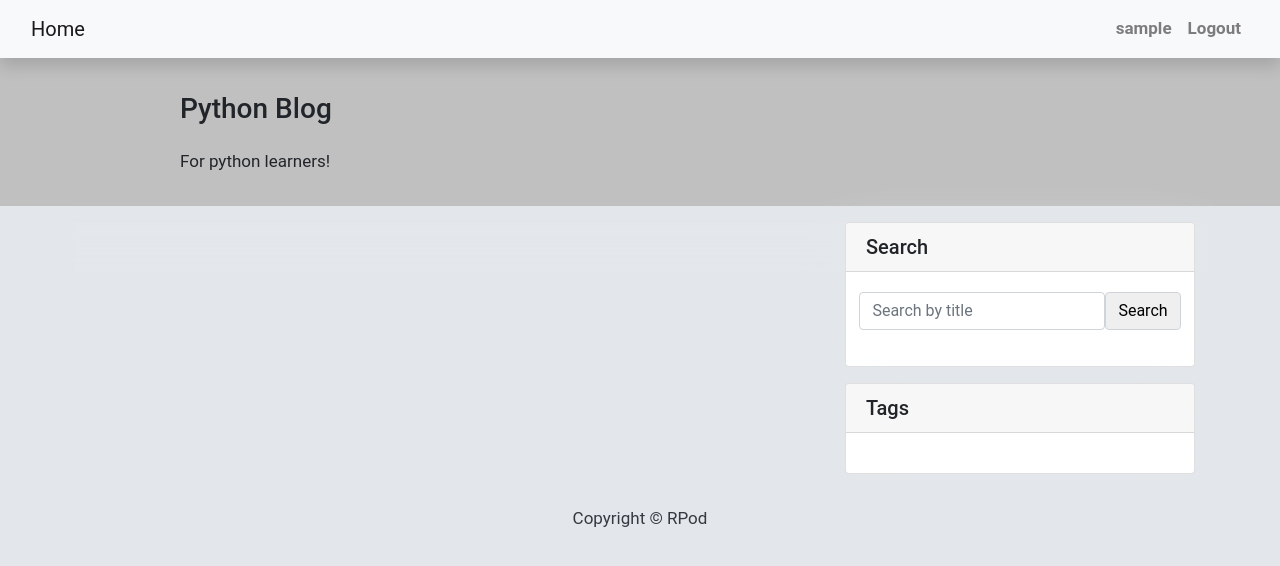
After one commit to RPodolets/Python-Blog, a Django app: page /post/ in a window 1280 px wide. The commit adds this page. Shown: the top 566 px of the page. Run offline with Django 4.2, Linux system fonts and the light colour scheme; the visitor is signed in with stand-in values (Sample User, id 1); data that the repository does not hold is empty; some libraries are stand-ins or nearby versions.

Commit message:
Add search form to sidebar

```diff
--- a/Python_blog/settings.py
+++ b/Python_blog/settings.py
@@ -142,4 +142,4 @@ INTERNAL_IPS = [
     "127.0.0.1",
 ]
 
-LOGIN_REDIRECT_URL = "/"
+LOGIN_REDIRECT_URL = "/post/"
--- a/blog/forms.py
+++ b/blog/forms.py
@@ -14,3 +14,16 @@ class SignUpForm(UserCreationForm):
     class Meta:
         model = User
         fields = ("username", "first_name", "last_name", "email", "password1", "password2")
+
+
+class PostSearchForm(forms.Form):
+    title = forms.CharField(
+        max_length=255,
+        required=False,
+        label="",
+        widget=forms.TextInput(
+            attrs={
+                "placeholder": "Search by title"
+            }
+        )
+    )
--- a/blog/urls.py
+++ b/blog/urls.py
@@ -1,11 +1,27 @@
 from django.urls import path
 
-from blog.views import PostListView, post_detail, SignUpView
+from blog.views import (
+    PostListView,
+    post_detail,
+    SignUpView,
+    UserDetailView,
+    PostUpdateView,
+    PostDeleteView,
+    UserUpdate,
+    UserDelete,
+    index,
+)
 
 urlpatterns = [
-    path("", PostListView.as_view(), name="index"),
-    path("<int:pk>/", post_detail, name="post_detail"),
-    path("signup/", SignUpView.as_view(), name="signup"),
+    path("", index, name="index"),
+    path("post/", PostListView.as_view(), name="post_list"),
+    path("post/<int:pk>/", post_detail, name="post_detail"),
+    path("post/<int:pk>/update", PostUpdateView.as_view(), name="post_update"),
+    path("post/<int:pk>/delete", PostDeleteView.as_view(), name="post_delete"),
+    path("user/<int:pk>", UserDetailView.as_view(), name="user_detail"),
+    path("user/<int:pk>/update", UserUpdate.as_view(), name="user_update"),
+    path("user/<int:pk>/delete", UserDelete.as_view(), name="user_delete"),
+    path("signup/", SignUpView.as_view(), name="signup")
 ]
 
 app_name = "blog"
--- a/static/css/styles.css
+++ b/static/css/styles.css
@@ -9,8 +9,7 @@ body {
 }
 
 .masthead {
-    /*background-color: grey;*/
-    background-image: url("../img/background.png");
+    background-color: silver;
     height: auto;
     padding-bottom: 15px;
     box-shadow: 0 16px 48px #E3E7EB;
@@ -37,3 +36,16 @@ body {
     text-decoration: none;
     -webkit-transition: color 0.2s;
 }
+
+.search-button {
+    display: block;
+    height: calc(1.5em + 0.75rem + 2px);
+    padding: 0.375rem 0.75rem;
+    font-size: 1rem;
+    font-weight: 400;
+    line-height: 1.5;
+    background-clip: padding-box;
+    border: 1px solid #ced4da;
+    border-radius: 0.25rem;
+    transition: border-color .15s ease-in-out,box-shadow .15s ease-in-out;
+}
--- a/templates/blog/post_list.html
+++ b/templates/blog/post_list.html
@@ -1,4 +1,21 @@
+{% extends "base.html" %}
 {% block content %}
+  <header class="masthead">
+    <div class="overlay"></div>
+    <div class="container">
+      <div class="row">
+        <div class=" col-md-8 col-md-10 mx-auto">
+          <div class="site-heading">
+            <h3 class=" site-heading my-4 mt-3 text-darkgrey"> Python Blog </h3>
+            <p class="text-black">For python learners! &nbsp</p>
+          </div>
+        </div>
+      </div>
+    </div>
+  </header>
+  <div class="container">
+    <div class="row">
+      <div class="col-md-8 mt-3 left">
         {% for post in post_list %}
           <div class="card mb-4">
             <div class="card-body">
@@ -14,4 +31,9 @@
             </div>
           </div>
         {% endfor %}
+        {% include "includes/pagination.html" %}
+      </div>
+      {% include "includes/sidebar.html"  with tags=tag_list %}
+    </div>
+  </div>
 {% endblock %}
--- a/templates/includes/navigation.html
+++ b/templates/includes/navigation.html
@@ -15,7 +15,7 @@
             </a>
           </li>
           <li class="nav-item">
-            <a href="{% url 'logout'%}?next={{request.path}}"
+            <a href="{% url 'logout'%}?next={% url 'blog:index' %}"
                class="nav-link text-black font-weight-bold">Logout
             </a>
           </li>
@@ -26,12 +26,12 @@
             </a>
           </li>
         {% endif %}
-        <li class="nav-item text-black">
-          <a class="nav-link text-black font-weight-bold" href="#">About</a>
-        </li>
-        <li class="nav-item text-black">
-          <a class="nav-link text-black font-weight-bold" href="#">Contact</a>
-        </li>
+{#        <li class="nav-item text-black">#}
+{#          <a class="nav-link text-black font-weight-bold" href="#">About</a>#}
+{#        </li>#}
+{#        <li class="nav-item text-black">#}
+{#          <a class="nav-link text-black font-weight-bold" href="#">Contact</a>#}
+{#        </li>#}
       </ul>
     </div>
   </div>
--- /dev/null
+++ b/templates/includes/search_form.html
@@ -0,0 +1,8 @@
+{% load crispy_forms_filters %}
+
+<div class="row" style="justify-content: center">
+    <form action="" method="get" class="form-inline">
+      {{ search_form|crispy }}
+      <input type="submit" value="Search" class="search-button mb-3">
+    </form>
+</div>
--- a/templates/includes/sidebar.html
+++ b/templates/includes/sidebar.html
@@ -1,5 +1,12 @@
 <div class="col-md-4 float-right ">
-  <div class="card my-4">
+  <div class="card my-3">
+    <h5 class="card-header">Search</h5>
+    <div class="card-body">
+      {% include "includes/search_form.html" %}
+    </div>
+  </div>
+
+  <div class="card my-3">
     <h5 class="card-header">Tags</h5>
     <div class="card-body">
       {% for tag in tag_list %}
```
Lines whose indentation alone changed are shown as unchanged.
